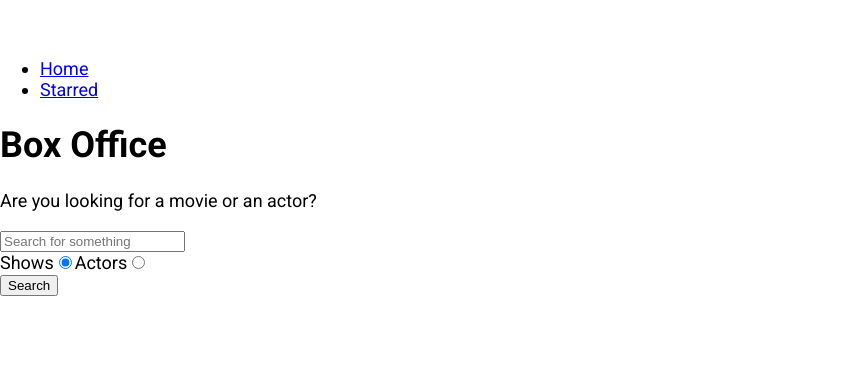
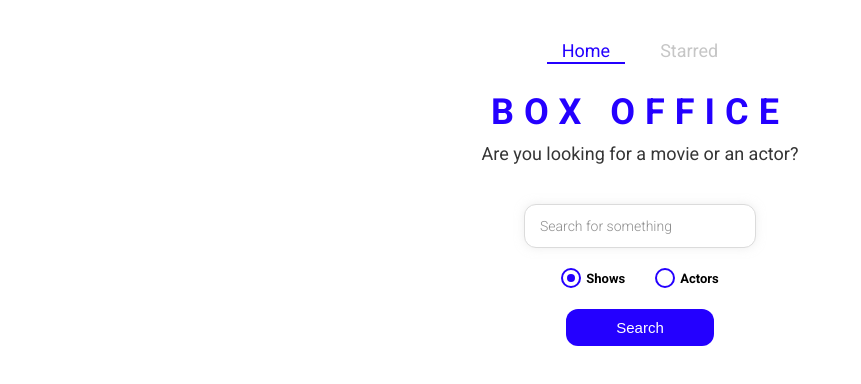
Before and after one commit to Aniket190/Box-Office, a React (Create React App) app: page / in a window 1280 px wide. Shown: the top 384 px of the page, without its empty margins (0-861 px from the left). Built offline with nearby package versions, Linux system fonts and the light colour scheme.

Commit message:
Finished Styling App

```diff
--- a/package.json
+++ b/package.json
@@ -8,6 +8,7 @@
     "@testing-library/user-event": "^12.2.2",
     "react": "^17.0.1",
     "react-dom": "^17.0.1",
+    "react-fade-in": "^1.1.1",
     "react-router": "^5.2.0",
     "react-router-dom": "^5.2.0",
     "react-scripts": "4.0.1",
--- a/src/App.js
+++ b/src/App.js
@@ -1,26 +1,41 @@
 import React from 'react';
 import { Switch, Route } from 'react-router-dom';
+import { ThemeProvider } from 'styled-components';
 
 import Home from './pages/Home';
+import Starred from './pages/Starred';
 import Show from './pages/Show';
-import Starred from './pages/Starred';
+
+const theme = {
+  mainColors: {
+    blue: '#2400ff',
+    gray: '#c6c6c6',
+    dark: '#353535',
+  },
+};
 
 function App() {
   return (
+    <ThemeProvider theme={theme}>
       <Switch>
         <Route exact path="/">
           <Home />
         </Route>
+
         <Route exact path="/starred">
           <Starred />
         </Route>
+
         <Route exact path="/show/:id">
           <Show />
         </Route>
-      <Route>404!</Route>
+
+        <Route>
+          <div>Not found</div>
+        </Route>
       </Switch>
+    </ThemeProvider>
   );
 }
 
-
 export default App;
--- /dev/null
+++ b/src/components/CustomRadio.js
@@ -0,0 +1,66 @@
+import React from 'react';
+import styled from 'styled-components';
+
+const RadioWrapper = styled.label`
+  display: block;
+  position: relative;
+  padding-left: 25px;
+  cursor: pointer;
+  font-size: 13px;
+  user-select: none;
+  font-weight: 700;
+  line-height: 1.65;
+
+  input {
+    position: absolute;
+    opacity: 0;
+    cursor: pointer;
+  }
+
+  span {
+    position: absolute;
+    top: 0;
+    left: 0;
+    height: 16px;
+    width: 16px;
+    background-color: #fff;
+    border: 2px solid ${({ theme }) => theme.mainColors.blue};
+    border-radius: 50%;
+  }
+
+  input:checked ~ span {
+    background-color: #fff;
+    border: 2px solid ${({ theme }) => theme.mainColors.blue};
+  }
+
+  span:after {
+    content: '';
+    position: absolute;
+    display: none;
+  }
+
+  input:checked ~ span:after {
+    display: block;
+  }
+
+  span:after {
+    top: 4px;
+    left: 4px;
+    width: 8px;
+    height: 8px;
+    border-radius: 50%;
+    background: ${({ theme }) => theme.mainColors.blue};
+  }
+`;
+
+const CustomRadio = ({ label, ...restProps }) => {
+  return (
+    <RadioWrapper htmlFor={restProps.id}>
+      {label}
+      <input {...restProps} type="radio" />
+      <span />
+    </RadioWrapper>
+  );
+};
+
+export default CustomRadio;
--- a/src/components/Navs.js
+++ b/src/components/Navs.js
@@ -1,25 +1,33 @@
-import React from 'react'
-import {Link} from 'react-router-dom';
+import React from 'react';
+import { useLocation } from 'react-router-dom';
 
-const LINKS =[
-{to:'/',text:'Home'},
-{to:'/starred',text:'Starred'}
-]
+import { NavList, LinkStyled } from './Navs.styled';
+
+const LINKS = [
+  { to: '/', text: 'Home' },
+  { to: '/starred', text: 'Starred' },
+];
 
 const Navs = () => {
-    return (
-        <div>
-        <ul>
-            {
-                LINKS.map(item=>
-                    (<li key={item.to}>
-                           <Link to={item.to}>{item.text}</Link>
-                    </li>)
-                           )
-            }
+  const location = useLocation();
 
-        </ul>
-        </div>
-    )
-}
+  return (
+    <div>
+      <NavList>
+        {LINKS.map(item => (
+          <li key={item.to}>
+            <LinkStyled
+              to={item.to}
+              className={item.to === location.pathname ? 'active' : ''}
+            >
+              {item.text}
+            </LinkStyled>
+          </li>
+        ))}
+
+      </NavList>
+    </div>
+  );
+};
+
 export default Navs;
--- /dev/null
+++ b/src/components/Navs.styled.js
@@ -0,0 +1,41 @@
+import styled from 'styled-components';
+import { Link } from 'react-router-dom';
+
+export const NavList = styled.ul`
+  display: flex;
+  justify-content: center;
+  list-style: none;
+  margin: 0 0 30px;
+  padding: 0;
+`;
+
+export const LinkStyled = styled(Link)`
+  margin: 0 10px;
+  padding: 3px 15px;
+  position: relative;
+  text-decoration: none;
+  color: ${({ theme }) => theme.mainColors.gray};
+  &.active {
+    color: ${({ theme }) => theme.mainColors.blue};
+    &:after {
+      content: '';
+      position: absolute;
+      display: block;
+      height: 2px;
+      left: 0%;
+      bottom: 0;
+      background-color: ${({ theme }) => theme.mainColors.blue};
+      animation: slide-in 0.3s ease-in forwards;
+      @keyframes slide-in {
+        from {
+          left: 50%;
+          width: 0;
+        }
+        to {
+          left: 0%;
+          width: 100%;
+        }
+      }
+    }
+  }
+`;
--- a/src/components/Title.js
+++ b/src/components/Title.js
@@ -1,12 +1,13 @@
-import React from 'react'
+import React from 'react';
+import { TitleWrapper } from './Title.styled';
 
-const Title = ({title,subtitle}) => {
-    return (
-        <div>
-            <h1>{title}</h1>
-            <p>{subtitle}</p>
-        </div>
-    )
-}
+const Title = ({ title, subtitle }) => {
+  return (
+    <TitleWrapper>
+      <h1>{title}</h1>
+      <p>{subtitle}</p>
+    </TitleWrapper>
+  );
+};
 
-export default Title
+export default Title;
--- /dev/null
+++ b/src/components/Title.styled.js
@@ -0,0 +1,18 @@
+import styled from 'styled-components';
+
+export const TitleWrapper = styled.div`
+  text-align: center;
+  margin: 0 0 40px;
+
+  h1 {
+    color: ${({ theme }) => theme.mainColors.blue};
+    letter-spacing: 10px;
+    text-transform: uppercase;
+    margin: 0 0 10px;
+  }
+
+  p {
+    color: ${({ theme }) => theme.mainColors.dark};
+    margin: 0;
+  }
+`;
--- a/src/components/styled.js
+++ b/src/components/styled.js
@@ -1,6 +1,7 @@
 import styled from 'styled-components';
+import FadeIn from 'react-fade-in'
 
-export const FlexGrid = styled.div`
+export const FlexGrid = styled(FadeIn)`
   display: flex;
   justify-content: center;
   flex-wrap: wrap;
@@ -24,6 +25,7 @@
       width: 100%;
     }
   }
+
 
   h1 {
     margin: 10px 0;
--- a/src/misc/custom-hooks.js
+++ b/src/misc/custom-hooks.js
@@ -1,4 +1,5 @@
-import { useReducer, useEffect } from 'react';
+import { useReducer, useEffect, useState } from 'react';
+import { apiGet } from './config';
 
 function showsReducer(prevState, action) {
   switch (action.type) {
@@ -32,3 +33,63 @@
 export function useShows(key = 'shows') {
   return usePersistedReducer(showsReducer, [], key);
 }
+
+export function useLastQuery(key = 'lastQuery') {
+  const [input, setInput] = useState(() => {
+    const persisted = sessionStorage.getItem(key);
+
+    return persisted ? JSON.parse(persisted) : '';
+  });
+
+  const setPersistedInput = newState => {
+    setInput(newState);
+    sessionStorage.setItem(key, JSON.stringify(newState));
+  };
+
+  return [input, setPersistedInput];
+}
+
+const reducer = (prevState, action) => {
+  switch (action.type) {
+    case 'FETCH_SUCCESS': {
+      return { isLoading: false, error: null, show: action.show };
+    }
+
+    case 'FETCH_FAILED': {
+      return { ...prevState, isLoading: false, error: action.error };
+    }
+
+    default:
+      return prevState;
+  }
+};
+
+export function useShow(showId) {
+  const [state, dispatch] = useReducer(reducer, {
+    show: null,
+    isLoading: true,
+    error: null,
+  });
+
+  useEffect(() => {
+    let isMounted = true;
+
+    apiGet(`/shows/${showId}?embed[]=seasons&embed[]=cast`)
+      .then(results => {
+        if (isMounted) {
+          dispatch({ type: 'FETCH_SUCCESS', show: results });
+        }
+      })
+      .catch(err => {
+        if (isMounted) {
+          dispatch({ type: 'FETCH_FAILED', error: err.message });
+        }
+      });
+
+    return () => {
+      isMounted = false;
+    };
+  }, [showId]);
+
+  return state;
+}
--- a/src/pages/Home.js
+++ b/src/pages/Home.js
@@ -3,9 +3,16 @@
 import { apiGet } from '../misc/config';
 import ShowGrid from '../components/show/ShowGrid';
 import ActorGrid from '../components/actor/ActorGrid';
+import { useLastQuery } from '../misc/custom-hooks';
+import {
+  SearchInput,
+  RadioInputsWrapper,
+  SearchButtonWrapper,
+} from './Home.styled';
+import CustomRadio from '../components/CustomRadio';
 
 const Home = () => {
-  const [input, setInput] = useState('');
+  const [input, setInput] = useLastQuery();
   const [results, setResults] = useState(null);
   const [searchOption, setSearchOption] = useState('shows');
 
@@ -48,7 +55,7 @@
 
   return (
     <MainPageLayout>
-      <input
+      <SearchInput
         type="text"
         placeholder="Search for something"
         onChange={onInputChange}
@@ -56,36 +63,37 @@
         value={input}
       />
 
-      <div>
-        <label htmlFor="shows-search">
-          Shows
-          <input
+      <RadioInputsWrapper>
+        <div>
+          <CustomRadio
+            label="Shows"
             id="shows-search"
-            type="radio"
             value="shows"
             checked={isShowsSearch}
             onChange={onRadioChange}
           />
-        </label>
+        </div>
 
-        <label htmlFor="actors-search">
-          Actors
-          <input
+        <div>
+          <CustomRadio
+            label="Actors"
             id="actors-search"
-            type="radio"
             value="people"
             checked={!isShowsSearch}
             onChange={onRadioChange}
           />
-        </label>
-      </div>
+        </div>
+      </RadioInputsWrapper>
 
-      <button type="button" onClick={onSearch}>
-        Search
-      </button>
+      <SearchButtonWrapper>
+        <button type="button" onClick={onSearch}>
+          Search
+        </button>
+      </SearchButtonWrapper>
       {renderResults()}
     </MainPageLayout>
   );
 };
 
+
 export default Home;
--- /dev/null
+++ b/src/pages/Home.styled.js
@@ -0,0 +1,49 @@
+import styled from 'styled-components';
+
+export const SearchInput = styled.input`
+  display: block;
+  font-family: 'Roboto', sans-serif;
+  width: 200px;
+  margin: auto;
+  outline: none;
+  padding: 13px 15px;
+  border: 1px solid #dbdbdb;
+  box-shadow: 0px 0px 10px 0px rgba(219, 219, 219, 0.5);
+  font-size: 14px;
+  border-radius: 12px;
+  color: #8d8d8d;
+
+  &::placeholder {
+    font-weight: 300;
+    color: #8d8d8d;
+  }
+`;
+
+export const RadioInputsWrapper = styled.div`
+  display: flex;
+  justify-content: center;
+  margin: 20px 0;
+
+  div {
+    margin: 0 15px;
+  }
+`;
+
+export const SearchButtonWrapper = styled.div`
+  text-align: center;
+  margin-bottom: 35px;
+
+  button {
+    color: #fff;
+    background-color: ${({ theme }) => theme.mainColors.blue};
+    margin: auto;
+    padding: 10px 50px;
+    font-size: 15px;
+    border: none;
+    outline: none;
+    border-radius: 12px;
+    &:hover {
+      cursor: pointer;
+    }
+  }
+`;
```
Also changed, not shown: 2 other files (tests, documents, lock files or other folders). Lines whose indentation alone changed are shown as unchanged.
